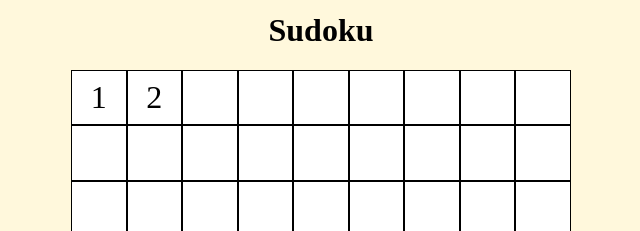
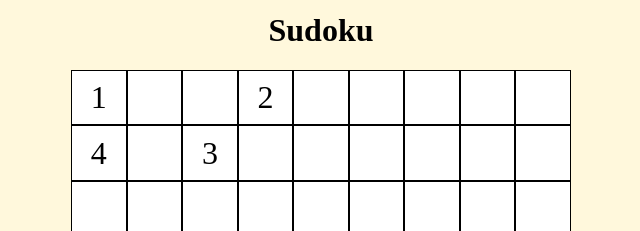
Before and after one commit to mnieborak/sudoku, a React app: page / in a window 1280 px wide. Shown: the part 120-351 px from the top of the page, without its empty margins (319-959 px from the left). Built offline with nearby package versions, Linux system fonts and the light colour scheme; the HTML template or start-up script is replaced by a standard one.

Commit message:
Add 'useBoard' hook (reducer). Add basic keyboard interaction

```diff
--- a/package.json
+++ b/package.json
@@ -29,6 +29,7 @@
     "eslint-plugin-prettier": "^3.0.1",
     "eslint-plugin-promise": "^4.0.1",
     "eslint-plugin-react": "^7.12.4",
+    "eslint-plugin-react-hooks": "^1.0.2",
     "eslint-plugin-standard": "^4.0.0",
     "html-loader": "^0.5.5",
     "html-webpack-plugin": "^3.2.0",
@@ -42,6 +43,7 @@
     "webpack-dev-server": "^3.1.14"
   },
   "dependencies": {
+    "classnames": "^2.2.6",
     "prop-types": "^15.7.2",
     "react": "^16.8.1",
     "react-dom": "^16.8.1"
--- a/src/App.js
+++ b/src/App.js
@@ -1,21 +1,19 @@
-import React, { Component } from "react";
+import React from "react";
 
-import { initializeBoard } from "./sudoku";
+import { useBoard } from "./sudoku";
 import Board from "./Board";
 
-class App extends Component {
-  state = { cells: initializeBoard([[1, 2]]) };
-
-  render() {
-    const { cells } = this.state;
-
-    return (
-      <div className="app">
-        <h1>Sudoku</h1>
-        <Board cells={cells} />
-      </div>
-    );
-  }
-}
+const App = () => {
+  const [cells, { updateCell }] = useBoard({
+    board: [[1, 0, 0, 2], [4, 0, 3]],
+    fixed: true
+  });
+  return (
+    <div className="app">
+      <h1>Sudoku</h1>
+      <Board cells={cells} updateCell={updateCell} />
+    </div>
+  );
+};
 
 export default App;
--- a/src/Board.js
+++ b/src/Board.js
@@ -3,16 +3,24 @@ import PropTypes from "prop-types";
 
 import Cell from "./Cell";
 
-const Board = ({ cells }) => (
+const Board = ({ cells, updateCell }) => (
   <div className="board">
-    {Object.entries(cells).map(([id, { value, clue }]) => (
-      <Cell key={id} id={id} value={value} fixed={clue} />
+    {Object.entries(cells).map(([id, { value, clue }], index) => (
+      <Cell
+        key={id}
+        id={id}
+        value={value}
+        fixed={clue}
+        updateCell={updateCell}
+        tabIndex={index}
+      />
     ))}
   </div>
 );
 
 Board.propTypes = {
-  cells: PropTypes.object
+  cells: PropTypes.object,
+  updateCell: PropTypes.func.isRequired
 };
 
 export default Board;
--- a/src/Cell.js
+++ b/src/Cell.js
@@ -1,13 +1,54 @@
 import React, { Component } from "react";
 import PropTypes from "prop-types";
+import classNames from "classnames";
 
 class Cell extends Component {
+  captureKey = key => {
+    switch (key) {
+      case "q":
+      case "1":
+        return 1;
+      case "w":
+      case "2":
+        return 2;
+      case "e":
+      case "3":
+        return 3;
+      case "a":
+      case "4":
+        return 4;
+      case "s":
+      case "5":
+        return 5;
+      case "d":
+      case "6":
+        return 6;
+      case "z":
+      case "7":
+        return 7;
+      case "x":
+      case "8":
+        return 8;
+      case "c":
+      case "9":
+        return 9;
+    }
+  };
+
+  handleKeyDown = ev => {
+    const { fixed, id, updateCell, value } = this.props;
+    const newValue = this.captureKey(ev.key);
+    if (!fixed && newValue) {
+      updateCell(id, { value: newValue === value ? null : newValue });
+    }
+  };
+
   render() {
-    const { value } = this.props;
+    const { value, fixed, tabIndex } = this.props;
 
     return (
-      <div className="cell">
-        <div className="value">{value}</div>
+      <div className="cell" tabIndex={tabIndex} onKeyDown={this.handleKeyDown}>
+        <div className={classNames("value", { input: !fixed })}>{value}</div>
       </div>
     );
   }
@@ -16,7 +57,9 @@ class Cell extends Component {
 Cell.propTypes = {
   id: PropTypes.string.isRequired,
   value: PropTypes.number,
-  fixed: PropTypes.bool.isRequired
+  fixed: PropTypes.bool.isRequired,
+  updateCell: PropTypes.func.isRequired,
+  tabIndex: PropTypes.number.isRequired
 };
 
 Cell.defaultProps = {
--- a/src/index.js
+++ b/src/index.js
@@ -5,6 +5,8 @@ import React from "react";
 
 import App from "./App";
 
+document.title = "Sudoku";
+
 const reactRoot = document.createElement("div");
 reactRoot.setAttribute("id", "react-root");
 document.body.appendChild(reactRoot);
--- a/src/index.scss
+++ b/src/index.scss
@@ -34,4 +34,7 @@ html {
 
 .value {
   font-size: 2em;
+  &.input {
+    color: gray;
+  }
 }
--- a/src/sudoku/index.js
+++ b/src/sudoku/index.js
@@ -1,4 +1,6 @@
-export const initializeBoard = (prefill, fixed = true) => {
+import { useReducer } from "react";
+
+const initializeBoard = (prefill, fixed = true) => {
   const numbers = Array.from(new Array(9), (_, idx) => idx + 1);
   return numbers.reduce(
     (board, r, i) =>
@@ -11,3 +13,23 @@ export const initializeBoard = (prefill, fixed = true) => {
     {}
   );
 };
+
+const UPDATE_CELL = "UPDATE_CELL";
+
+const boardReducer = (state, action) => {
+  switch (action.type) {
+    case UPDATE_CELL:
+      return { ...state, [action.id]: { ...state[action.id], ...action.cell } };
+    default:
+      return state;
+  }
+};
+
+const updateCell = (id, cell) => ({ type: UPDATE_CELL, id, cell });
+
+export const useBoard = ({ board, fixed = true } = {}) => {
+  const [cells, dispatch] = useReducer(boardReducer, board, b =>
+    initializeBoard(b, fixed)
+  );
+  return [cells, { updateCell: (id, cell) => dispatch(updateCell(id, cell)) }];
+};
```
Also changed, not shown: .eslintrc.json, 1 other file (tests, documents, lock files or other folders).
